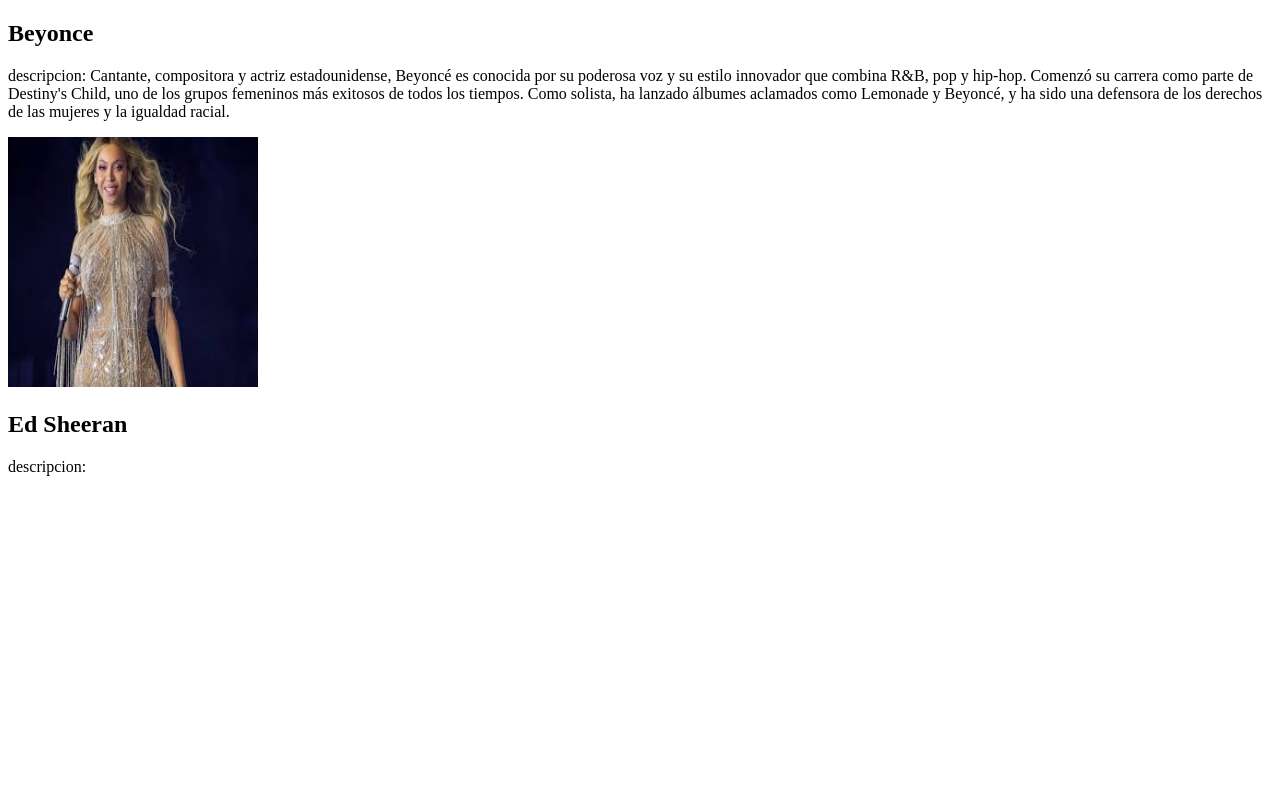
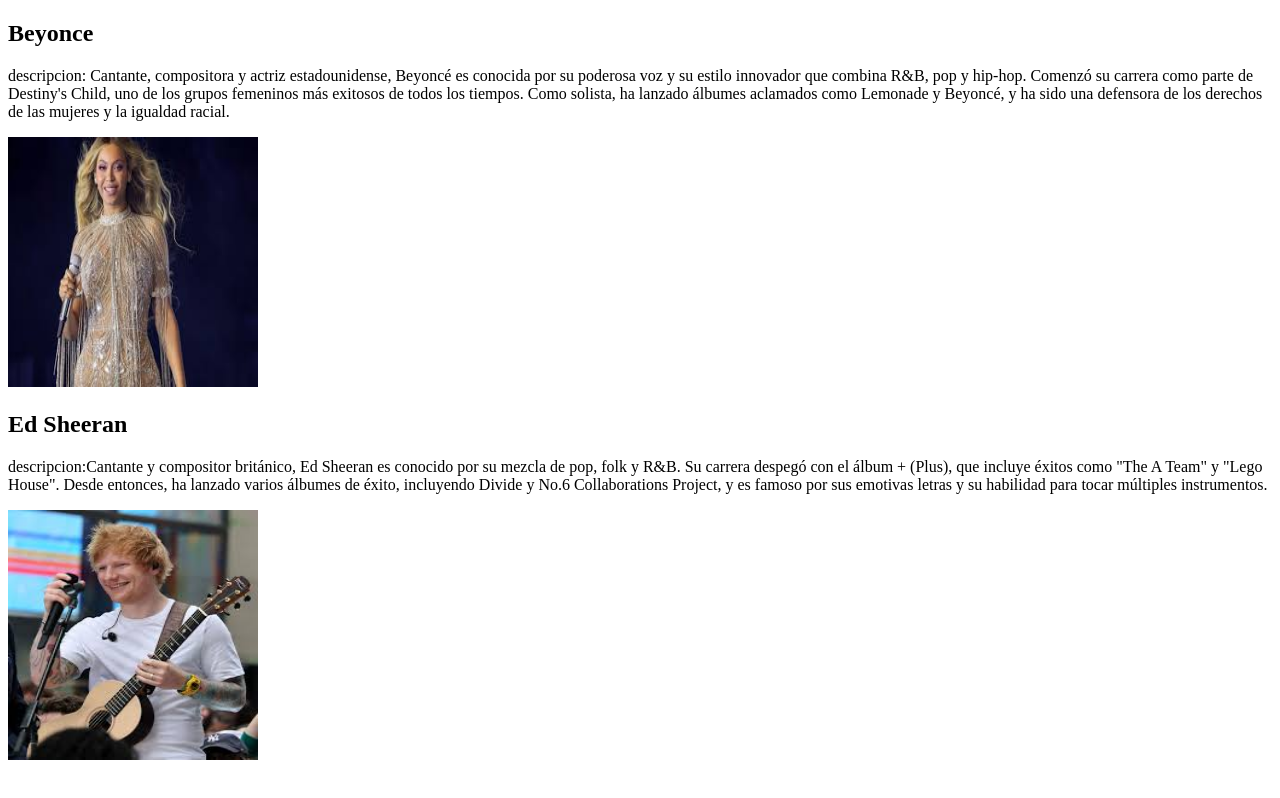
Before and after one commit to Andresj14G/Ejercicio-5, a plain HTML site: page index.html in a window 1280 px wide. Drawn offline with Linux system fonts and the light colour scheme.

Commit message:
Six commit

```diff
--- a/index.html
+++ b/index.html
@@ -11,8 +11,8 @@
         <p> descripcion: Cantante, compositora y actriz estadounidense, Beyoncé es conocida por su poderosa voz y su estilo innovador que combina R&B, pop y hip-hop. Comenzó su carrera como parte de Destiny's Child, uno de los grupos femeninos más exitosos de todos los tiempos. Como solista, ha lanzado álbumes aclamados como Lemonade y Beyoncé, y ha sido una defensora de los derechos de las mujeres y la igualdad racial.</p>
         <img src="beyonce.jpg" height="250" width="250">
         <h2> Ed Sheeran</h2>
-        <p> descripcion:</p>
-
+        <p> descripcion:Cantante y compositor británico, Ed Sheeran es conocido por su mezcla de pop, folk y R&B. Su carrera despegó con el álbum + (Plus), que incluye éxitos como "The A Team" y "Lego House". Desde entonces, ha lanzado varios álbumes de éxito, incluyendo Divide y No.6 Collaborations Project, y es famoso por sus emotivas letras y su habilidad para tocar múltiples instrumentos.</p>
+        <img src="ed.jpg" height="250" width="250">
 
 
 
```
Also changed, not shown: ed.jpg (added).
